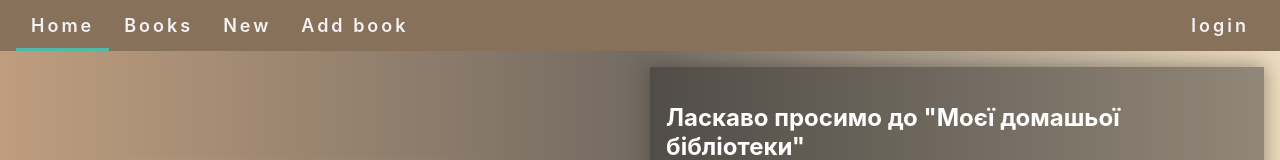
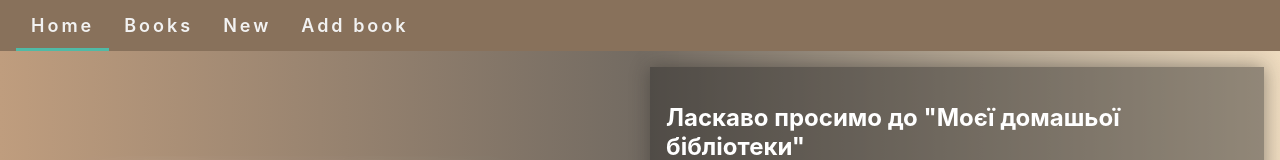
Before and after one commit to AnnaPatyk/Home-Library-project, a React (Create React App) app: page / in a window 1280 px wide. Shown: the top 160 px of the page. Built offline with nearby package versions, Linux system fonts and the light colour scheme; no server answers.

Commit message:
login coment

```diff
--- a/src/components/navBar/NavBar.jsx
+++ b/src/components/navBar/NavBar.jsx
@@ -21,12 +21,12 @@ const NavBar = () => {
             Add book
           </NavLink>
         </div>
-        <div className={style.login}>
+        {/**<div className={style.login}>
           {" "}
           <NavLink className={style.navLinks} to={"/login"}>
             login
           </NavLink>
-        </div>
+        </div> */}
       </nav>
     </header>
   );
```
